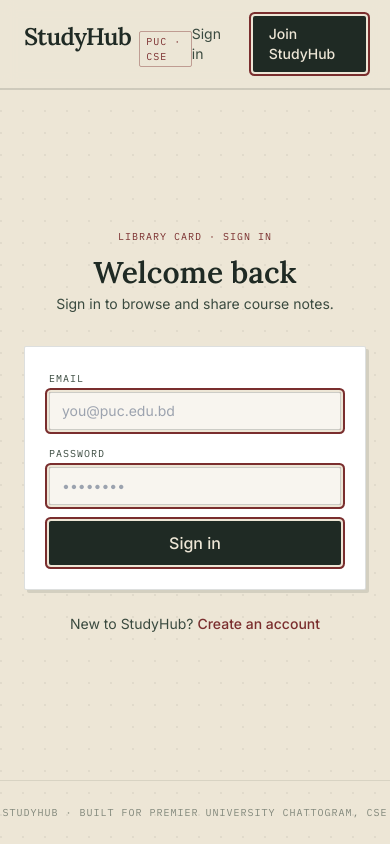
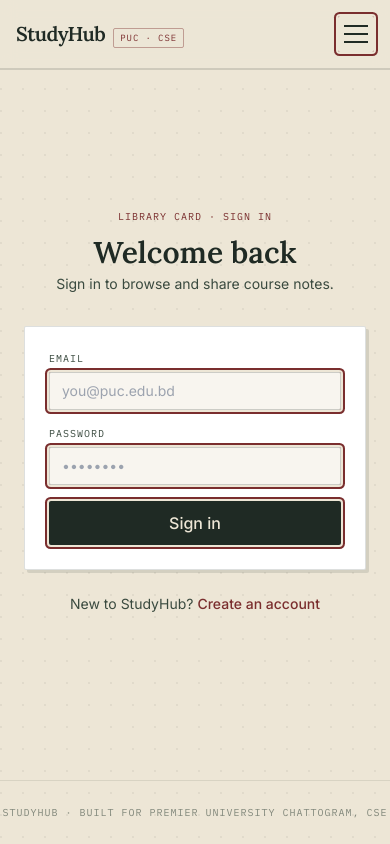
Before and after one commit to BibiHazaratun/studyhub-client, a React (Vite) app: page /login in a window 390 px wide. Built offline with nearby package versions, Linux system fonts and the light colour scheme; no server answers.

Commit message:
Make navbar responsive for mobile

```diff
--- a/src/components/Navbar.jsx
+++ b/src/components/Navbar.jsx
@@ -1,32 +1,38 @@
+import { useState } from 'react'
 import { Link, useNavigate } from 'react-router-dom'
 import { useAuth } from '../context/AuthContext'
 
 export default function Navbar() {
   const { user, logout } = useAuth()
   const navigate = useNavigate()
+  const [menuOpen, setMenuOpen] = useState(false)
 
   const handleLogout = () => {
     logout()
     navigate('/login')
+    setMenuOpen(false)
   }
+
+  const closeMenu = () => setMenuOpen(false)
 
   return (
     <header className="border-b-2 border-ink/15 bg-paper/95 backdrop-blur sticky top-0 z-30">
-      <div className="max-w-6xl mx-auto px-6 py-4 flex items-center justify-between">
-        <Link to="/" className="flex items-baseline gap-2">
-          <span className="font-display text-2xl font-semibold text-ink tracking-tight">StudyHub</span>
-          <span className="font-mono text-[10px] uppercase tracking-widest text-maroon border border-maroon/40 px-1.5 py-0.5 rounded-sm">
+      <div className="max-w-6xl mx-auto px-4 sm:px-6 py-4 flex items-center justify-between">
+        <Link to="/" className="flex items-baseline gap-2" onClick={closeMenu}>
+          <span className="font-display text-xl sm:text-2xl font-semibold text-ink tracking-tight">StudyHub</span>
+          <span className="font-mono text-[9px] sm:text-[10px] uppercase tracking-widest text-maroon border border-maroon/40 px-1.5 py-0.5 rounded-sm whitespace-nowrap">
             PUC · CSE
           </span>
         </Link>
 
-        <nav className="flex items-center gap-6 font-body text-sm">
+        {/* Desktop nav */}
+        <nav className="hidden md:flex items-center gap-6 font-body text-sm">
           {user ? (
             <>
               <Link to="/" className="text-inkSoft hover:text-ink transition-colors">Browse</Link>
               <Link to="/upload" className="text-inkSoft hover:text-ink transition-colors">Upload</Link>
               <div className="flex items-center gap-3 pl-4 border-l border-ink/15">
-                <span className="font-mono text-xs text-inkSoft">
+                <span className="font-mono text-xs text-inkSoft whitespace-nowrap">
                   {user.name} · Sem {user.semester}
                 </span>
                 <button
@@ -49,7 +55,50 @@
             </>
           )}
         </nav>
+
+        {/* Mobile hamburger button */}
+        <button
+          className="md:hidden flex flex-col justify-center items-center w-9 h-9 gap-1.5 focus-ring rounded-sm"
+          onClick={() => setMenuOpen(!menuOpen)}
+          aria-label="Toggle menu"
+        >
+          <span className={`block w-6 h-0.5 bg-ink transition-transform ${menuOpen ? 'rotate-45 translate-y-2' : ''}`} />
+          <span className={`block w-6 h-0.5 bg-ink transition-opacity ${menuOpen ? 'opacity-0' : ''}`} />
+          <span className={`block w-6 h-0.5 bg-ink transition-transform ${menuOpen ? '-rotate-45 -translate-y-2' : ''}`} />
+        </button>
       </div>
+
+      {/* Mobile dropdown menu */}
+      {menuOpen && (
+        <nav className="md:hidden border-t border-ink/15 bg-paper px-4 py-3 flex flex-col gap-1 font-body text-sm">
+          {user ? (
+            <>
+              <span className="font-mono text-xs text-inkSoft py-2">
+                {user.name} · Sem {user.semester}
+              </span>
+              <Link to="/" onClick={closeMenu} className="py-2 text-inkSoft hover:text-ink transition-colors">Browse</Link>
+              <Link to="/upload" onClick={closeMenu} className="py-2 text-inkSoft hover:text-ink transition-colors">Upload</Link>
+              <button
+                onClick={handleLogout}
+                className="text-left py-2 text-xs uppercase tracking-wide text-maroon hover:text-maroonDark font-medium"
+              >
+                Sign out
+              </button>
+            </>
+          ) : (
+            <>
+              <Link to="/login" onClick={closeMenu} className="py-2 text-inkSoft hover:text-ink transition-colors">Sign in</Link>
+              <Link
+                to="/register"
+                onClick={closeMenu}
+                className="mt-1 bg-ink text-paper px-4 py-2 rounded-sm text-sm font-medium hover:bg-inkSoft transition-colors text-center"
+              >
+                Join StudyHub
+              </Link>
+            </>
+          )}
+        </nav>
+      )}
     </header>
   )
 }
```
